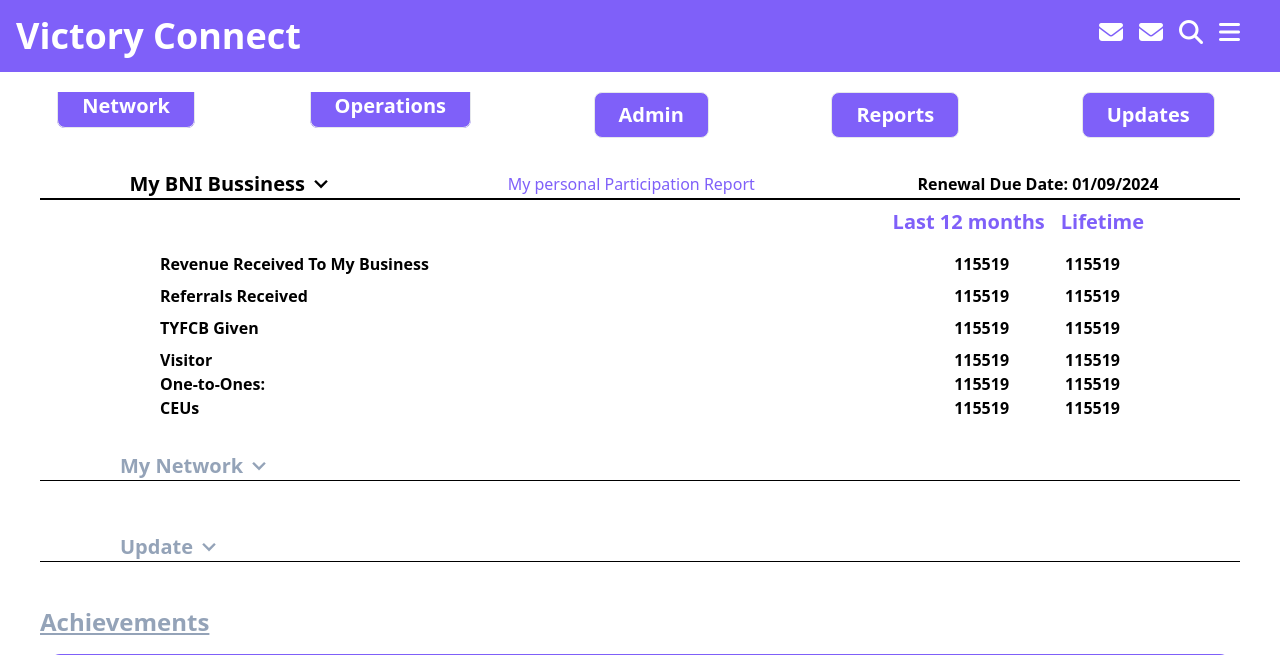
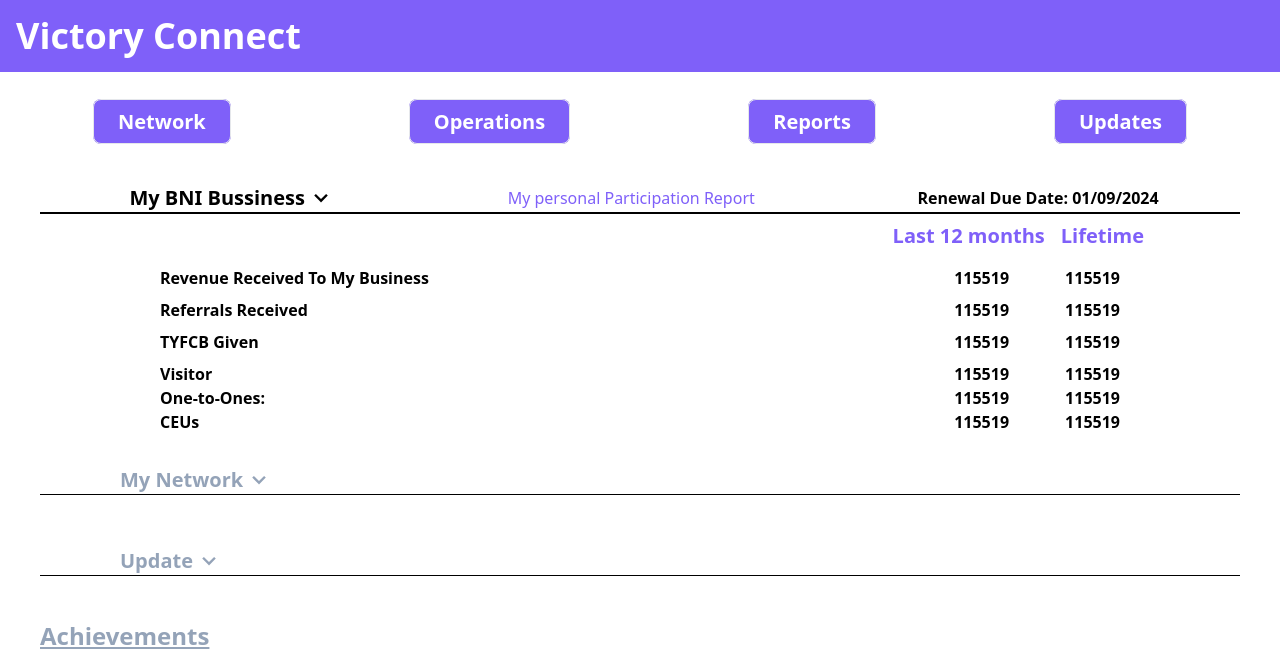
Before and after one commit to NagiPragalathan/Community_Management, a Django app: page / in a window 1280 px wide. Shown: the top 655 px of the page. Run offline with Django 4.2, Linux system fonts and the light colour scheme; some libraries are stand-ins or nearby versions.

Commit message:
base file created

```diff
--- /dev/null
+++ b/templates/base.html
@@ -0,0 +1,86 @@
+<!DOCTYPE html>
+{% load static %}
+<html lang="en">
+<head>
+    <meta charset="UTF-8">
+    <meta name="viewport" content="width=device-width, initial-scale=1.0">
+    <link rel="stylesheet" href="https://cdnjs.cloudflare.com/ajax/libs/font-awesome/6.5.1/css/all.min.css">
+    <script src="https://cdn.tailwindcss.com"></script>
+
+    <title>Victory connect</title>
+
+    <style>
+        .scrollbar-hide::-webkit-scrollbar {
+            display: none;
+        }
+
+    </style>
+</head>
+<body>
+    <div class=" min-[vh-100]: bg-white flex flex-col justify-between">
+        <div class=" py-4 pl-4 bg-[#7F60F9] flex justify-between  ">
+            <div class="flex justify-start">
+                <h1 class="text-4xl text-white font-sans font-bold ">Victory Connect</h1>
+            </div>
+            <div class="flex justify-evenly md:hidden  ">
+
+                <i class="fa-solid fa-bars  text-white text-2xl px-2 pr-10"></i>
+            </div>
+        </div>
+        <div class=" flex flex-row justify-around mt-5 overflow-x-auto scrollbar-hide mx-1 ">
+            <div class="relative group p-4">
+                <a href="" class="bg-[#7F60F9] rounded-lg p-2 px-6 text-xl text-white font-semibold mx-2 hover:text-[#7F60F9] hover:bg-white hover:border-[#7F60F9] border">Network</a>
+                <div class="left-0 bg-[#7F60F9] rounded-lg py-3 text-xl text-white font-semibold mx-2 flex flex-col hidden group-hover:flex">
+                    <a href="" class="p-1 text-sm font-semibold hover:bg-white hover:text-[#7F60F9] hover:border-[#7F60F9] mb-2">Groups 1</a>
+                    <a href="" class="p-1 text-sm font-semibold hover:bg-white hover:text-[#7F60F9] hover:border-[#7F60F9]">Connections 2</a>
+                    <a href="" class="p-1 text-sm font-semibold hover:bg-white hover:text-[#7F60F9] hover:border-[#7F60F9]">Testimonials</a>
+                    <a href="" class="p-1 text-sm font-semibold hover:bg-white hover:text-[#7F60F9] hover:border-[#7F60F9]">Picture gallery 2</a>
+                </div>
+            </div>
+            <div class="relative group p-4">
+                <a href="" class="bg-[#7F60F9] rounded-lg p-2 px-6 text-xl text-white font-semibold mx-2 hover:text-[#7F60F9] hover:bg-white hover:border-[#7F60F9] border">Operations</a>
+                <div class="left-0 bg-[#7F60F9] rounded-lg py-2 text-xl text-white font-semibold mx-2 flex flex-col hidden group-hover:flex">
+                    <a href="" class="p-1 text-sm font-semibold hover:bg-white hover:text-[#7F60F9] hover:border-[#7F60F9] mb-2"> Chapter</a>
+                </div>
+            </div>
+            <!-- <div class="relative group p-4">
+                <a href="" class="bg-[#7F60F9] rounded-lg p-2 px-6 text-xl text-white font-semibold mx-2 hover:text-[#7F60F9] hover:bg-white hover:border-[#7F60F9] border">Admin</a>
+                <div class="left-0 bg-[#7F60F9] rounded-lg py-3 text-xl text-white font-semibold mx-2 flex flex-col hidden group-hover:flex">
+                    <a href="" class="p-1 text-sm font-semibold hover:bg-white hover:text-[#7F60F9] hover:border-[#7F60F9] mb-2">Subhead 1</a>
+                    <a href="" class="p-1 text-sm font-semibold hover:bg-white hover:text-[#7F60F9] hover:border-[#7F60F9]">Subhead 2</a>
+                </div>
+            </div> -->
+            <div class="relative group p-4">
+                <a href="" class="bg-[#7F60F9] rounded-lg p-2 px-6 text-xl text-white font-semibold mx-2 hover:text-[#7F60F9] hover:bg-white hover:border-[#7F60F9] border">Reports</a>
+                <div class="left-0 bg-[#7F60F9] rounded-lg py-2 text-xl text-white font-semibold mx-2 flex flex-col hidden group-hover:flex">
+                    <a href="" class="p-1 text-sm font-semibold hover:bg-white hover:text-[#7F60F9] hover:border-[#7F60F9] mb-2"> Chapter</a>
+                </div>
+            </div>
+            <div class="relative group p-4">
+                <a href="" class="bg-[#7F60F9] rounded-lg p-2 px-6 text-xl text-white font-semibold mx-2 hover:text-[#7F60F9] hover:bg-white hover:border-[#7F60F9] border">Updates</a>
+                <!-- <div class="left-0 bg-[#7F60F9] rounded-lg py-3 text-xl text-white font-semibold mx-2 flex flex-col hidden group-hover:flex">
+                    <a href="" class="p-1 text-sm font-semibold hover:bg-white hover:text-[#7F60F9] hover:border-[#7F60F9] mb-2">Subhead 1</a>
+                    <a href="" class="p-1 text-sm font-semibold hover:bg-white hover:text-[#7F60F9] hover:border-[#7F60F9]">Subhead 2</a>
+                </div> -->
+            </div>
+        </div>
+
+        {% block content %}
+
+        {% endblock content %}
+
+        <div class="mb-5 bg-white text-center w-[100%]">
+            <div class="copyrights flex flex-col items-center justify-end mt-2 md:mt-4 h-[25vh] md:h-[80%]">
+                <p class="font-semibold text-lg">Copyright@2024 Appname. All rights Reserved</p>
+                <div class="flex flex-row justify-around">
+                    <a href=" " class="text-purple-600 hover:text-purple-800 hover:underline p-2 font-semibold">Terms of use</a>
+                    <p class="text-2xl font-bold flex items-center">|</p>
+                    <a href=" " class="text-purple-600 hover:text-purple-800 hover:underline p-2 font-semibold">Privacy policy</a>
+                    <p class="text-2xl font-bold flex items-center">|</p>
+                    <a href=" " class="text-purple-600 hover:text-purple-800 hover:underline p-2 font-semibold ">Browser policy</a>
+                </div>
+            </div>
+        </div>
+    </div>
+</body>
+</html>
--- a/templates/home.html
+++ b/templates/home.html
@@ -1,53 +1,6 @@
+{% extends 'base.html'%}
 {% load static %}
-<!DOCTYPE html>
-<html lang="en">
-<head>
-    <meta charset="UTF-8">
-    <meta name="viewport" content="width=device-width, initial-scale=1.0">
-
-    <link rel="stylesheet" href="https://cdnjs.cloudflare.com/ajax/libs/font-awesome/6.5.1/css/all.min.css">
-    <script src="https://cdn.tailwindcss.com"></script>
-    <title>Personal Report</title>
-
-    <style>
-        .scrollbar-hide::-webkit-scrollbar {
-            display: none;
-        }
-    </style>
-
-</head>
-<body>
-    <div class=" min-[vh-100]: bg-white flex flex-col justify-between">
-        <div class=" py-4 pl-4 bg-[#7F60F9] flex justify-between  ">
-            <div class="flex justify-start">
-                <h1 class="text-4xl text-white font-sans font-bold ">Victory Connect</h1>
-            </div>
-            <div class="flex justify-evenly ">
-                <i class="fas fa-envelope text-white text-2xl px-2"></i>
-                <i class="fas fa-envelope text-white text-2xl px-2"></i>
-                <i class="fa-solid fa-magnifying-glass  text-white text-2xl px-2"></i>
-                <i class="fa-solid fa-bars  text-white text-2xl px-2 pr-10"></i>
-            </div>
-        </div>
-        <div class=" flex flex-row justify-around mt-5 overflow-x-auto scrollbar-hide mx-1 ">
-            <div class="relative group">
-                <a href="" class="bg-[#7F60F9] rounded-lg p-2 px-6 text-xl text-white font-semibold ml-[60%] sm:ml-0 hover:text-[#7F60F9] hover:bg-white hover:border-[#7F60F9] border">Network</a>
-                <div class="absolute left-0 bg-white text-[#7F60F9] rounded-lg p-2 px-6 hidden group-hover:block">
-                    <a href="" class="text-sm font-semibold">Subhead 1</a>
-                    <a href="" class="text-sm font-semibold">Subhead 2</a>
-                </div>
-            </div>
-            <div class="relative group">
-                <a href="" class="bg-[#7F60F9] rounded-lg p-2 px-6 text-xl text-white font-semibold mx-2 hover:text-[#7F60F9] hover:bg-white hover:border-[#7F60F9] border">Operations</a>
-                <div class=" left-0 bg-[#7F60F9] rounded-lg py-3 text-xl text-white font-semibold mx-2 flex  hidden group-hover:block ">
-                    <a href="" class="text-sm font-semibold hover:bg-white hover:text-[#7F60F9] hover:border-[#7F60F9]">Subhead 1</a>
-                    <a href="" class="text-sm font-semibold hover:bg-white hover:text-[#7F60F9] hover:border-[#7F60F9]">Subhead 2</a>
-                </div>
-            </div>
-            <a href="" class="bg-[#7F60F9] rounded-lg p-2 px-6 text-xl text-white font-semibold mx-2 hover:text-[#7F60F9] hover:bg-white hover:border-[#7F60F9] border">Admin</a>
-            <a href="" class="bg-[#7F60F9] rounded-lg p-2 px-6 text-xl text-white font-semibold mx-2 hover:text-[#7F60F9] hover:bg-white hover:border-[#7F60F9] border">Reports</a>
-            <a href="./updates.html" class="bg-[#7F60F9] rounded-lg p-2 px-6 text-xl text-white font-semibold mx-2 hover:text-[#7F60F9] hover:bg-white hover:border-[#7F60F9] border">Updates</a>
-        </div>
+{% block content%}
         <div class="mt-8 mb-5 flex flex-col min-h-[50vh] ">
             <div class="flex justify-evenly md:justify-around items-center  border-b-2 border-black mx-10">
                 <h1 class="toggle-list text-xl font-bold px-2 flex items-center " data-target="dropdown-1">My BNI Bussiness
@@ -252,17 +205,7 @@
 
         </div>
 
-        <div class="copyrights flex flex-col items-center justify-end mt-10 md:mt-8">
-            <p class="font-semibold text-lg">Copyright2024 Appname . All rights Reserved</p>
-            <div class="flex flex-row justify-around">
-                <a href=" " class=" text-purple-600 hover:text-purple-800 hover:underline p-2 font-semibold">Terms of use</a>
-                <p class="text-2xl font-bold flex items-center">|</p>
-                <a href=" " class="text-purple-600 hover:text-purple-800 hover:underline p-2 font-semibold">Privacy policy</a>
-                <p class="text-2xl font-bold flex items-center">|</p>
-                <a href=" " class="text-purple-600 hover:text-purple-800 hover:underline p-2 font-semibold ">Browser policy</a>
-            </div>
-        </div>
-    </div>
+        {% endblock content %}
     <script>
         document.querySelectorAll('.toggle-list').forEach(button => {
             button.addEventListener('click',() => {
```
